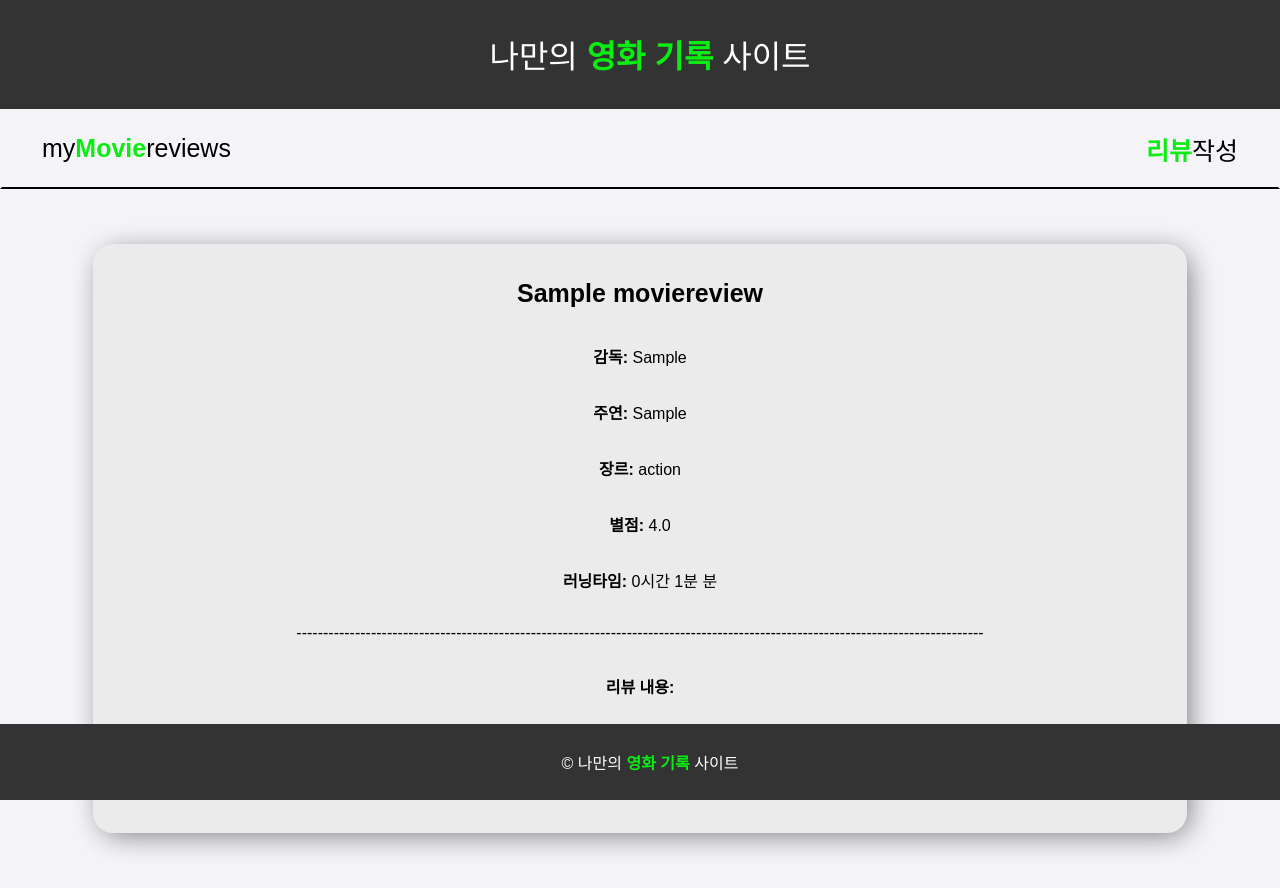
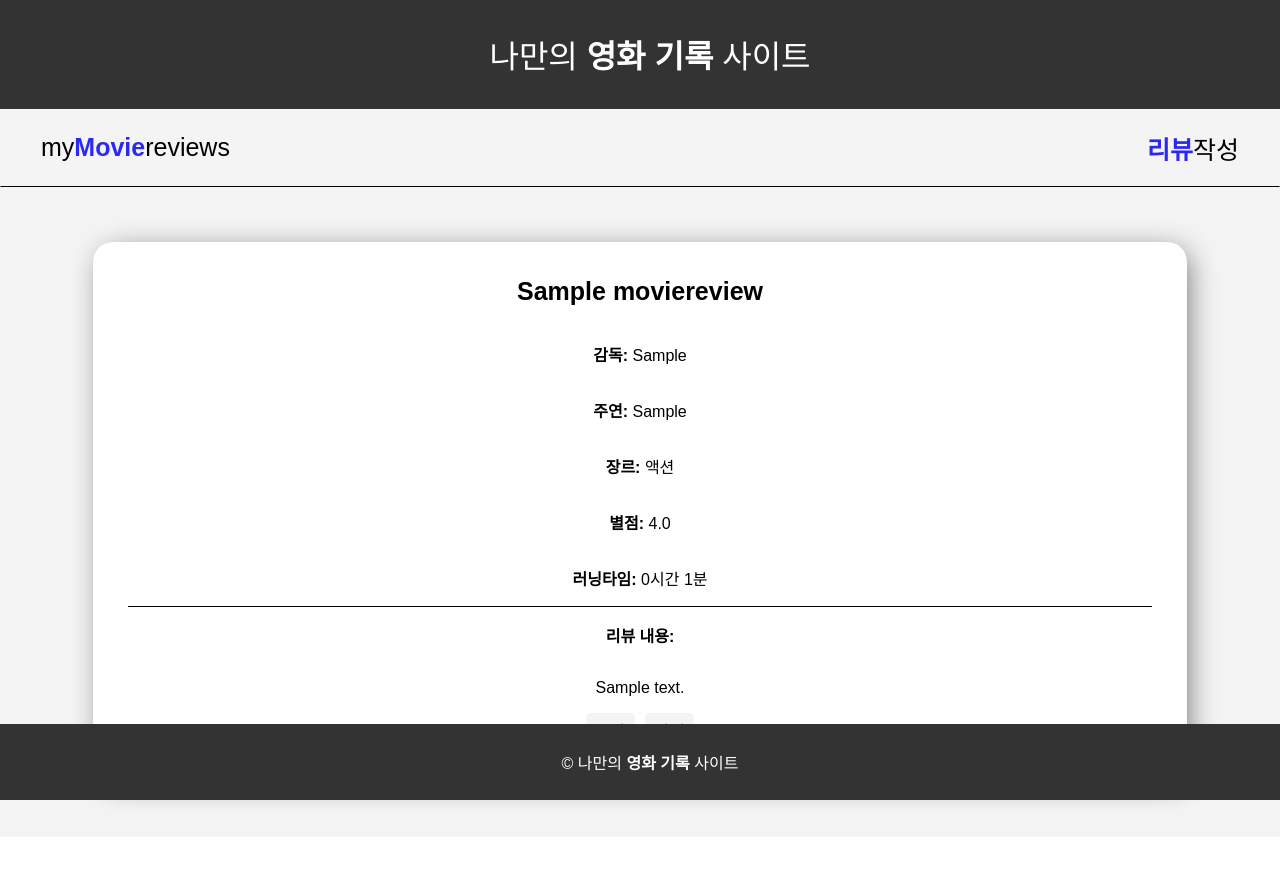
Before and after one commit to Pirogramming-22/Park-hyerin, a Django app: page /post/1/ in a window 1280 px wide. After the commit the page ends 813 px from the top, so only its background shows below. Run offline with Django 5.2, Linux system fonts and the light colour scheme; tables that the repository leaves empty hold one stand-in row (values such as "Sample post").

Commit message:
영화 리뷰 페이지 완료

```diff
--- a/myMovieReviews/reviews/models.py
+++ b/myMovieReviews/reviews/models.py
@@ -18,7 +18,7 @@ class MovieReview(models.Model):
     title = models.CharField(max_length=100)
     director = models.CharField(max_length=100)
     actors = models.CharField(max_length=255)
-    genre = models.CharField(max_length=50, choices=GENRE_CHOICES, verbose_name="장르르" )
+    genre = models.CharField(max_length=50, choices=GENRE_CHOICES, verbose_name="장르" )
     rating = models.DecimalField(max_digits=2, decimal_places=1)
     runtime = models.PositiveIntegerField()  # minutes
     review_content = models.TextField()
--- a/myMovieReviews/reviews/views.py
+++ b/myMovieReviews/reviews/views.py
@@ -19,8 +19,8 @@ def post_list(request):
 # 리뷰 디테일 페이지
 def post_detail(request, pk):
     review = get_object_or_404(MovieReview, pk=pk)
-    hours = review.runtime // 60  # 시간 계산
-    minutes = review.runtime % 60  # 분 계산
+    hours = review.runtime // 60
+    minutes = review.runtime % 60
     review.runtime_display = f"{hours}시간 {minutes}분"
     return render(request, 'reviews/post_detail.html', {'review': review})
 
@@ -30,7 +30,7 @@ def post_new(request):
         form = MovieReviewForm(request.POST)
         if form.is_valid():
             review = form.save()
-            return redirect('post_detail', pk=review.pk)
+            return redirect('post_list')
     else:
         form = MovieReviewForm()
     return render(request, 'reviews/post_form.html', {'form': form})
--- a/myMovieReviews/templates/reviews/base.html
+++ b/myMovieReviews/templates/reviews/base.html
@@ -10,7 +10,7 @@
             font-family: Arial, sans-serif;
             margin: 0;
             padding: 0;
-            background-color: #f4f4f9;
+            background-color: #f4f4f4;
         }
         header {
             background-color: #333;
@@ -23,7 +23,7 @@
             display: flex;
             justify-content: space-between;
             align-items: center;
-            border: 2px solid #f4f4f9;
+            border: 1px solid #f4f4f9;
             border-bottom-color: black;
             padding: 10px;
         }
@@ -47,7 +47,7 @@
             justify-content: center;
             align-items: center;
             flex-direction: column;
-            background-color: #ebebeb;
+            background-color: white;
             box-shadow: #6c6c6c 5px 5px 30px -5px;
             border-radius: 20px;
             padding: 35px;
@@ -74,19 +74,19 @@
         .form-group{
             margin-bottom: 10px;
         }
-        .piroColor{
-            color: #0bec12;
+        .pointColor{
+            color: #2A29F4;
         }
     </style>
 </head>
 <body>
     <header>
-        <h1>나만의 <strong class="piroColor">영화 기록</strong> 사이트</h1>
+        <h1>나만의 <strong>영화 기록</strong> 사이트</h1>
     </header>
 
     <nav>
-        <a href="{% url 'post_list' %}" class="nav-left">my<strong class="piroColor">Movie</strong>reviews</a>
-        <a href="{% url 'post_new' %}" class="nav-right"><strong class="piroColor">리뷰</strong>작성</a>
+        <a href="{% url 'post_list' %}" class="nav-left">my<strong class="pointColor">Movie</strong>reviews</a>
+        <a href="{% url 'post_new' %}" class="nav-right"><strong class="pointColor">리뷰</strong>작성</a>
     </nav>
 
     <div class="container">
@@ -96,7 +96,7 @@
     </div>
 
     <footer>
-        <p>&copy; 나만의 <strong class="piroColor">영화 기록</strong> 사이트</p>
+        <p>&copy; 나만의 <strong>영화 기록</strong> 사이트</p>
     </footer>
 </body>
 </html>
--- a/myMovieReviews/templates/reviews/post_detail.html
+++ b/myMovieReviews/templates/reviews/post_detail.html
@@ -16,15 +16,21 @@
         btns a:hover {
             background-color: #dbdada;
         }
+        line{
+            width: 100%;
+            height: 1px;
+            background-color: black;
+            border-radius: 50px;
+        }
 
     </style>
     <h2>{{ review.title }}</h2>
     <p><strong>감독:</strong> {{ review.director }}</p>
     <p><strong>주연:</strong> {{ review.actors }}</p>
-    <p><strong>장르:</strong> {{ review.genre }}</p>
+    <p><strong>장르:</strong> {{ review.get_genre_display }}</p>
     <p><strong>별점:</strong> {{ review.rating }}</p>
-    <p><strong>러닝타임:</strong> {{ review.runtime_display }} 분</p>
-    <p>---------------------------------------------------------------------------------------------------------------------------------</p>
+    <p><strong>러닝타임:</strong> {{ review.runtime_display }}</p>
+    <line></line>
     <p><strong>리뷰 내용:</strong></p>
     <p>{{ review.review_content }}</p>
 
--- a/myMovieReviews/templates/reviews/post_list.html
+++ b/myMovieReviews/templates/reviews/post_list.html
@@ -28,7 +28,7 @@
             padding: 10px;
         }
         table th {
-            background-color: #f4f4f4;
+            background-color: #f4f4f4c4;
         }
         table, th, td {
             border: 1px solid #ccc;
@@ -42,7 +42,7 @@
             color: black;
         }
         .title:hover{
-            text-shadow: 0 0 25px rgba(11, 206, 18, 1), 0 0 35px rgba(11, 206, 18, 0.9);
+            text-shadow: 0 0 25px rgba(42, 41, 244, 1), 0 0 35px rgba(42, 41, 244, 0.9);
             font-weight: bold;
         }
     </style>
```
Also changed, not shown: myMovieReviews/README.md, myMovieReviews/reviews/forms.py (line endings or trailing spaces), myMovieReviews/reviews/migrations/0002_alter_moviereview_genre_alter_moviereview_rating.py (added).
